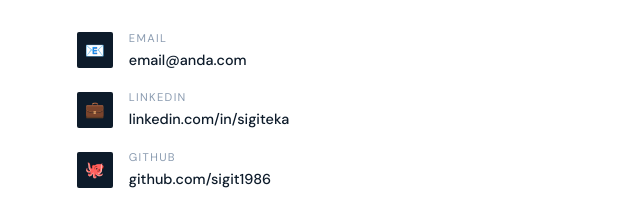
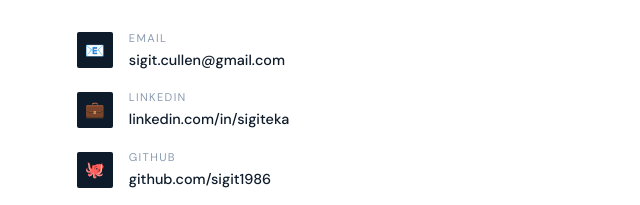
Before and after one commit to sigit1986/sigit1986.github.io, a plain HTML site: page index.html in a window 1280 px wide. Shown: the part 3610-3815 px from the top of the page, 0-640 px from the left. Drawn offline with nearby package versions, Linux system fonts and the light colour scheme.

Commit message:
Update email address in contact information

```diff
--- a/index.html
+++ b/index.html
@@ -590,7 +590,7 @@
         <div class="contact-icon">📧</div>
         <div class="contact-item-text">
           <div class="contact-item-label">Email</div>
-          <div class="contact-item-val">email@anda.com</div>
+          <div class="contact-item-val">sigit.cullen@gmail.com</div>
         </div>
       </div>
       <div class="contact-item">
```
